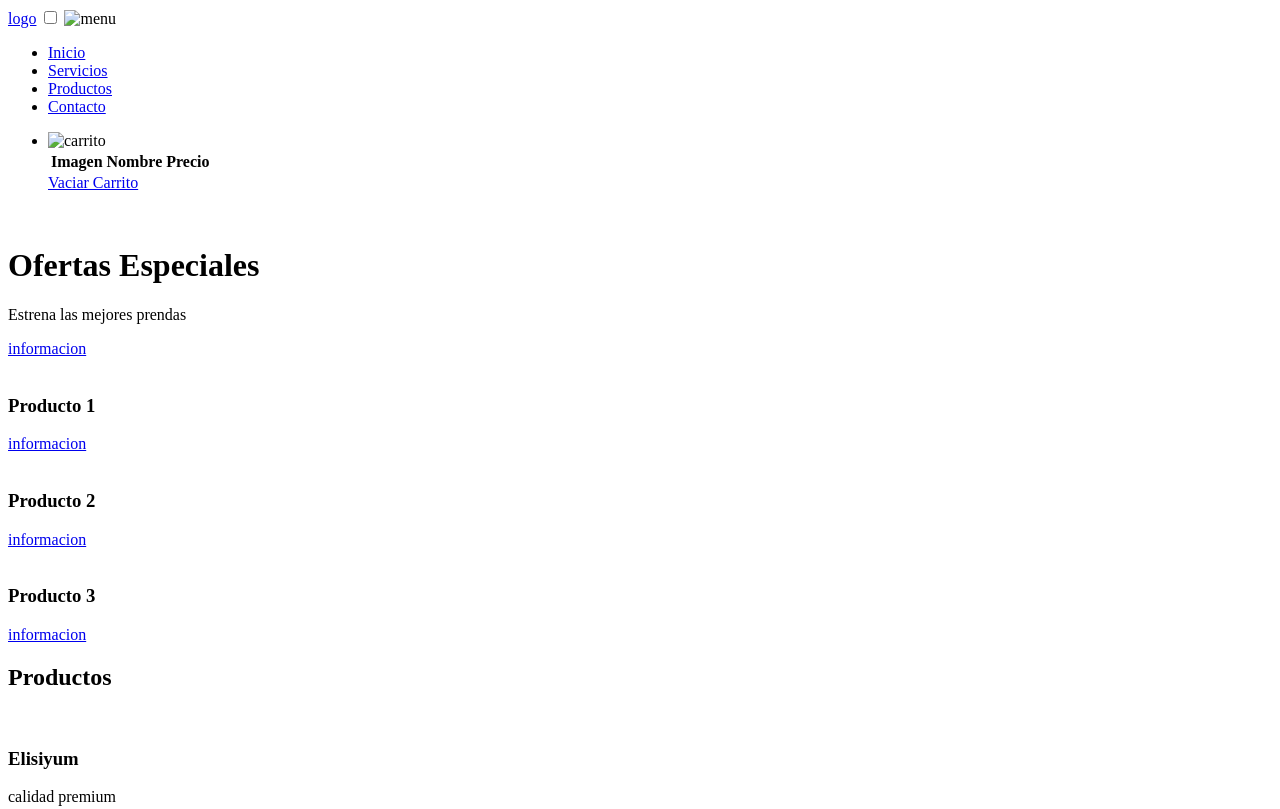
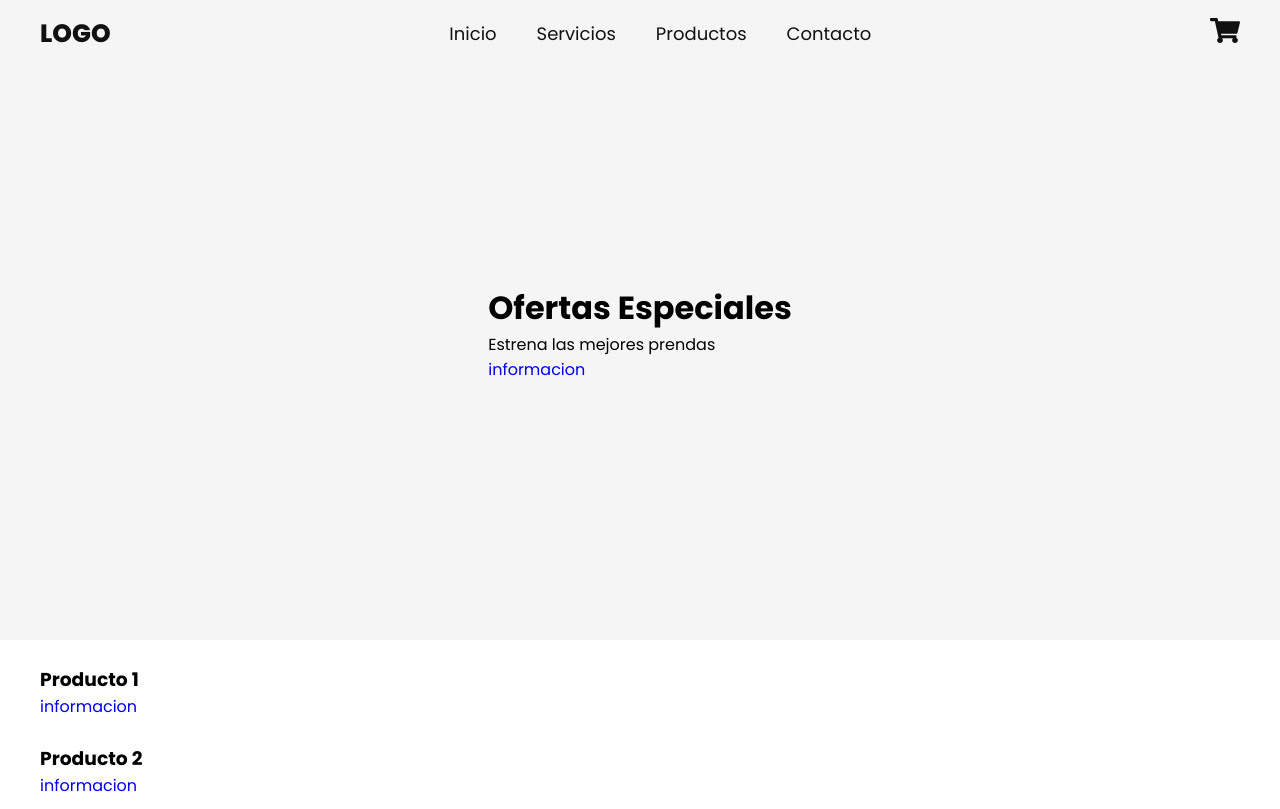
Before and after one commit to CamiloRaphaelZuletaWolff/E-Commerce, a plain HTML site: page index.html in a window 1280 px wide. Shown: the top 809 px of the page. Drawn offline with Linux system fonts and the light colour scheme.

Commit message:
Cambios css header

```diff
--- a/CSS/style.css
+++ b/CSS/style.css
@@ -0,0 +1,110 @@
+@import url('https://fonts.googleapis.com/css2?family=Oswald:wght@200..700&family=Poppins:ital,wght@0,100;0,200;0,300;0,400;0,500;0,600;0,700;0,800;0,900;1,100;1,200;1,300;1,400;1,500;1,600;1,700;1,800;1,900&display=swap');
+
+/*Fonts
+Oswald
+Poppins */
+
+*{
+    margin: 0;
+    padding: 0;
+    box-sizing: border-box;
+    text-decoration: none;
+    list-style: none;
+}
+
+body {
+    font-family: 'Poppins', sans-serif;
+}
+
+img{
+    max-width: 100%;
+}
+.container{
+   max-width: 1200px;
+   margin: 0 auto;
+}
+
+.header{
+    display:  flex;
+    align-items: center;
+    min-height: 80vh;
+    background-color: #f5f5f5;
+    padding: 70px;
+
+}
+
+.menu{
+    position: absolute;
+    top: 0;
+    left: 0;
+    right: 0;
+    display: flex;
+    align-items: center;
+    justify-content: space-between;
+}
+
+.logo{
+    font-size: 25px;
+    color: #111111;
+    text-transform: uppercase;
+    font-weight: 800;
+}
+
+.menu .navber ul li{
+    position: relative;
+    float: left;
+}
+
+.menu .navber ul li a{
+    font-size: 18px;
+    padding: 20px;
+    color: #111111;
+    display: block;
+}
+#menu{
+    display: none;
+}
+
+.menu-icono{
+    width: 25px;
+}
+.menu label{
+    cursor: pointer;
+    display: none;
+}
+
+.submenu{
+    position: relative;
+}
+
+.submenu #carrito {
+    display: none;
+}
+
+.submenu:hover #carrito{
+    display: block;
+    position: absolute;
+    right: 0;
+    background-filter: blur(10px);
+    top: 100%;
+    z-index: 1;
+    background-color: #4e4e4e;
+    padding: 20px;
+    min-height: 400px;
+}
+table{
+    width: 100%;
+}
+th, td{
+    color: #FFFFFF;
+}
+
+.borrar{
+    background-color: #111111;
+    border-radius: 50%;
+    padding: 5px 10px;
+    text-decoration: none;
+    color: #FFFFFF;
+    font-weight: 800;
+    cursor: pointer;
+}
--- a/index.html
+++ b/index.html
@@ -14,7 +14,7 @@
         <a href="#" class="logo">logo</a>
         <input type="checkbox" id="menu"/>
         <label for="menu">
-            <img src="" class="menu-icon" alt="menu">
+            <img src="" class="menu-icono" alt="menu">
         </label>
         <nav class="navber">
             <ul>
@@ -27,7 +27,7 @@
         <div>
             <ul>
                 <li class="submenu">
-                    <img src="" id="img-carrito" alt="carrito">
+                    <img src="imagenes/car.svg" id="img-carrito" alt="carrito">
                     <div id="carrito">
                         <table id="lista-carrito">
                             <thead>
```
Also changed, not shown: imagenes/car.svg (added).
